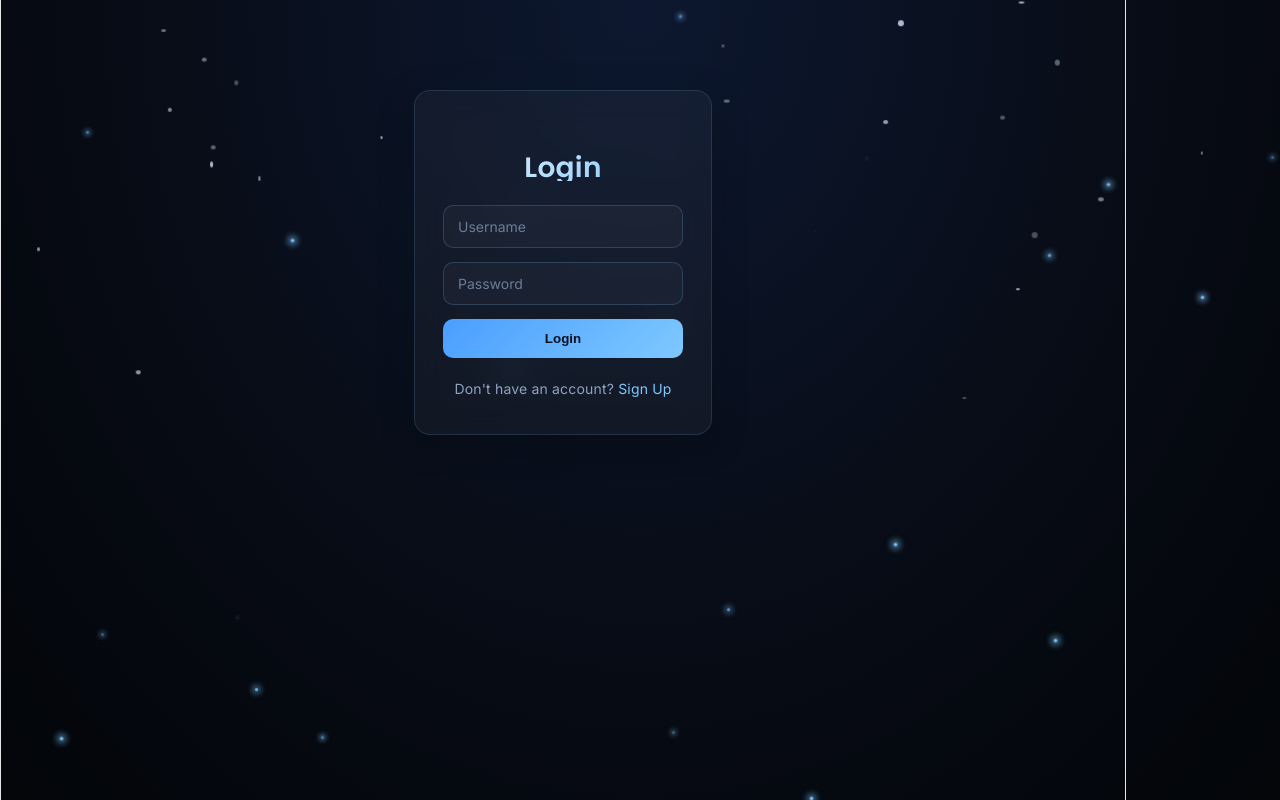
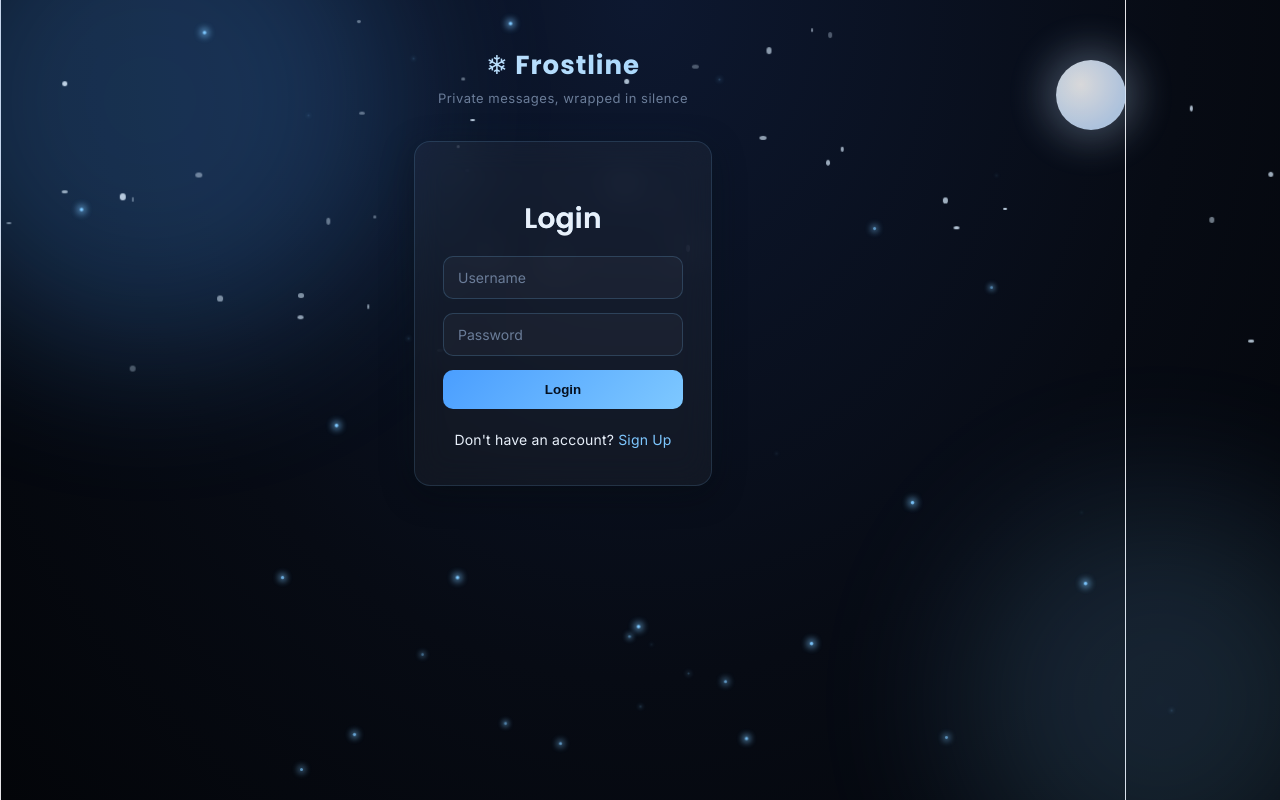
Before and after one commit to Riyasinha-com/private-chat-app, a React (Vite) app in the folder client/: page /login in a window 1280 px wide. Built offline with nearby package versions, Linux system fonts and the light colour scheme; no server answers.

Commit message:
Polish UI: add brand header, moon, aurora glow, and denser snow

```diff
--- a/client/src/App.css
+++ b/client/src/App.css
@@ -1,5 +1,8 @@
 @import url('https://fonts.googleapis.com/css2?family=Poppins:wght@400;500;600;700&family=Inter:wght@400;500;600&display=swap');
-
+.chat-container, .chat-container * ,
+.auth-container, .auth-container * {
+  color: inherit;
+}
 * {
   box-sizing: border-box;
 }
@@ -349,3 +352,88 @@ h1 {
   padding: 14px;
   margin-bottom: 14px;
 }
+.message strong {
+  color: #7ec8ff;
+}
+
+.chat-header h1 {
+  color: #e8f0fa;
+}
+.chat-container h1,
+.chat-container p,
+.chat-container span,
+.chat-container li,
+.chat-container button,
+.auth-container h1,
+.auth-container p,
+.auth-container li {
+  color: #e8f0fa;
+}
+
+.chat-container ul button, .auth-container ul button {
+  color: #e8f0fa;
+}
+.aurora-glow {
+  position: absolute;
+  border-radius: 50%;
+  filter: blur(80px);
+  opacity: 0.25;
+}
+
+.aurora-1 {
+  width: 500px;
+  height: 500px;
+  background: #4a9eff;
+  top: -150px;
+  left: -100px;
+}
+
+.aurora-2 {
+  width: 400px;
+  height: 400px;
+  background: #7ec8ff;
+  bottom: -100px;
+  right: -80px;
+  opacity: 0.15;
+}
+
+.moon {
+  position: absolute;
+  top: 60px;
+  right: 12%;
+  width: 70px;
+  height: 70px;
+  border-radius: 50%;
+  background: radial-gradient(circle at 35% 35%, #fdfdfd, #cbe3ff 70%);
+  box-shadow: 0 0 40px 10px rgba(200, 225, 255, 0.35);
+  opacity: 0.85;
+}
+
+.brand-header {
+  position: relative;
+  z-index: 1;
+  text-align: center;
+  margin-top: 50px;
+}
+
+.brand-header h2 {
+  font-family: 'Poppins', sans-serif;
+  font-size: 26px;
+  font-weight: 700;
+  letter-spacing: 1px;
+  background: linear-gradient(135deg, #e8f0fa, #7ec8ff);
+  -webkit-background-clip: text;
+  background-clip: text;
+  color: transparent;
+  margin-bottom: 4px;
+}
+
+.brand-header p {
+  color: #6b7d99;
+  font-size: 13px;
+  letter-spacing: 0.5px;
+}
+
+.auth-container {
+  margin-top: 30px;
+}
--- a/client/src/components/SnowBackground.jsx
+++ b/client/src/components/SnowBackground.jsx
@@ -1,9 +1,13 @@
 function SnowBackground() {
-  const snowflakes = Array.from({ length: 40 }, (_, i) => i);
-  const sparkles = Array.from({ length: 25 }, (_, i) => i);
+  const snowflakes = Array.from({ length: 70 }, (_, i) => i);
+  const sparkles = Array.from({ length: 35 }, (_, i) => i);
 
   return (
     <div className="winter-bg">
+      <div className="aurora-glow aurora-1" />
+      <div className="aurora-glow aurora-2" />
+      <div className="moon" />
+
       {snowflakes.map((i) => (
         <span
           key={`snow-${i}`}
@@ -12,9 +16,9 @@ function SnowBackground() {
             left: `${Math.random() * 100}%`,
             animationDuration: `${8 + Math.random() * 12}s`,
             animationDelay: `${Math.random() * 10}s`,
-            width: `${2 + Math.random() * 4}px`,
-            height: `${2 + Math.random() * 4}px`,
-            opacity: 0.3 + Math.random() * 0.5,
+            width: `${2 + Math.random() * 5}px`,
+            height: `${2 + Math.random() * 5}px`,
+            opacity: 0.3 + Math.random() * 0.6,
           }}
         />
       ))}
--- /dev/null
+++ b/client/src/config.js
@@ -0,0 +1 @@
+export const API_URL = import.meta.env.VITE_API_URL || 'http://localhost:5000';
--- a/client/src/pages/Chat.jsx
+++ b/client/src/pages/Chat.jsx
@@ -4,14 +4,15 @@ import { useNavigate, useParams, Link } from 'react-router-dom';
 import axios from 'axios';
 import nacl from 'tweetnacl';
 import { encodeBase64, decodeBase64, encodeUTF8, decodeUTF8 } from 'tweetnacl-util';
+import { API_URL } from '../config';
 
-const socket = io('http://localhost:5000');
+const socket = io(API_URL);
 
 function Chat() {
   const [messages, setMessages] = useState([]);
   const [input, setInput] = useState('');
   const [recipientPublicKey, setRecipientPublicKey] = useState(null);
-  const [callStatus, setCallStatus] = useState('idle'); // idle, calling, incoming, active
+  const [callStatus, setCallStatus] = useState('idle');
   const [incomingOffer, setIncomingOffer] = useState(null);
 
   const navigate = useNavigate();
@@ -36,7 +37,7 @@ function Chat() {
       registeredRef.current = true;
     }
 
-    axios.get(`http://localhost:5000/api/auth/publickey/${recipientUsername}`)
+    axios.get(`${API_URL}/api/auth/publickey/${recipientUsername}`)
       .then((res) => setRecipientPublicKey(res.data.publicKey))
       .catch((err) => console.error(err));
 
@@ -53,7 +54,6 @@ function Chat() {
 
     socket.on('receivePrivateMessage', handleIncoming);
 
-    // ---- Call event listeners ----
     socket.on('incomingCall', ({ from, offer }) => {
       if (from !== recipientUsername) return;
       setIncomingOffer(offer);
@@ -126,7 +126,6 @@ function Chat() {
     navigate('/login');
   };
 
-  // ---- WebRTC helper: create a peer connection ----
   const createPeerConnection = () => {
     const pc = new RTCPeerConnection({
       iceServers: [{ urls: 'stun:stun.l.google.com:19302' }],
@@ -147,7 +146,6 @@ function Chat() {
     return pc;
   };
 
-  // ---- Start a call ----
   const startCall = async () => {
     try {
       const stream = await navigator.mediaDevices.getUserMedia({ audio: true });
@@ -169,7 +167,6 @@ function Chat() {
     }
   };
 
-  // ---- Accept an incoming call ----
   const acceptCall = async () => {
     try {
       const stream = await navigator.mediaDevices.getUserMedia({ audio: true });
--- a/client/src/pages/Login.jsx
+++ b/client/src/pages/Login.jsx
@@ -1,6 +1,7 @@
 import { useState } from 'react';
 import { useNavigate, Link } from 'react-router-dom';
 import axios from 'axios';
+import { API_URL } from '../config';
 
 function Login() {
   const [username, setUsername] = useState('');
@@ -12,7 +13,7 @@ function Login() {
     e.preventDefault();
     setError('');
     try {
-      const res = await axios.post('http://localhost:5000/api/auth/login', { username, password });
+      const res = await axios.post(`${API_URL}/api/auth/login`, { username, password });
       localStorage.setItem('token', res.data.token);
       localStorage.setItem('username', res.data.username);
       navigate('/chats');
@@ -22,6 +23,11 @@ function Login() {
   };
 
   return (
+    <>
+      <div className="brand-header">
+        <h2>❄ Frostline</h2>
+        <p>Private messages, wrapped in silence</p>
+      </div>
       <div className="auth-container">
         <h1>Login</h1>
         <form onSubmit={handleLogin}>
@@ -44,6 +50,7 @@ function Login() {
         </form>
         <p>Don't have an account? <Link to="/signup">Sign Up</Link></p>
       </div>
+    </>
   );
 }
 
--- a/client/src/pages/Signup.jsx
+++ b/client/src/pages/Signup.jsx
@@ -3,6 +3,7 @@ import { useNavigate, Link } from 'react-router-dom';
 import axios from 'axios';
 import nacl from 'tweetnacl';
 import { encodeBase64 } from 'tweetnacl-util';
+import { API_URL } from '../config';
 
 function Signup() {
   const [username, setUsername] = useState('');
@@ -14,19 +15,16 @@ function Signup() {
     e.preventDefault();
     setError('');
     try {
-      // Generate a public/private key pair for encryption
       const keyPair = nacl.box.keyPair();
       const publicKey = encodeBase64(keyPair.publicKey);
       const privateKey = encodeBase64(keyPair.secretKey);
 
-      // Send username, password, and PUBLIC key to server
-      await axios.post('http://localhost:5000/api/auth/signup', {
+      await axios.post(`${API_URL}/api/auth/signup`, {
         username,
         password,
         publicKey,
       });
 
-      // Save the PRIVATE key only in this browser (never sent to server)
       localStorage.setItem(`privateKey_${username}`, privateKey);
 
       navigate('/login');
@@ -36,6 +34,11 @@ function Signup() {
   };
 
   return (
+    <>
+      <div className="brand-header">
+        <h2>❄ Frostline</h2>
+        <p>Private messages, wrapped in silence</p>
+      </div>
       <div className="auth-container">
         <h1>Sign Up</h1>
         <form onSubmit={handleSignup}>
@@ -58,6 +61,7 @@ function Signup() {
         </form>
         <p>Already have an account? <Link to="/login">Login</Link></p>
       </div>
+    </>
   );
 }
 
--- a/client/src/pages/UserList.jsx
+++ b/client/src/pages/UserList.jsx
@@ -1,6 +1,7 @@
 import { useEffect, useState } from 'react';
 import { useNavigate } from 'react-router-dom';
 import axios from 'axios';
+import { API_URL } from '../config';
 
 function UserList() {
   const [users, setUsers] = useState([]);
@@ -13,7 +14,7 @@ function UserList() {
       return;
     }
 
-    axios.get(`http://localhost:5000/api/auth/users/${username}`)
+    axios.get(`${API_URL}/api/auth/users/${username}`)
       .then((res) => setUsers(res.data))
       .catch((err) => console.error(err));
   }, [username, navigate]);
@@ -25,6 +26,11 @@ function UserList() {
   };
 
   return (
+    <>
+      <div className="brand-header">
+        <h2>❄ Frostline</h2>
+        <p>Private messages, wrapped in silence</p>
+      </div>
       <div className="auth-container">
         <div className="chat-header">
           <h1>Chats</h1>
@@ -44,6 +50,7 @@ function UserList() {
           ))}
         </ul>
       </div>
+    </>
   );
 }
 
```
Lines whose indentation alone changed are shown as unchanged.
